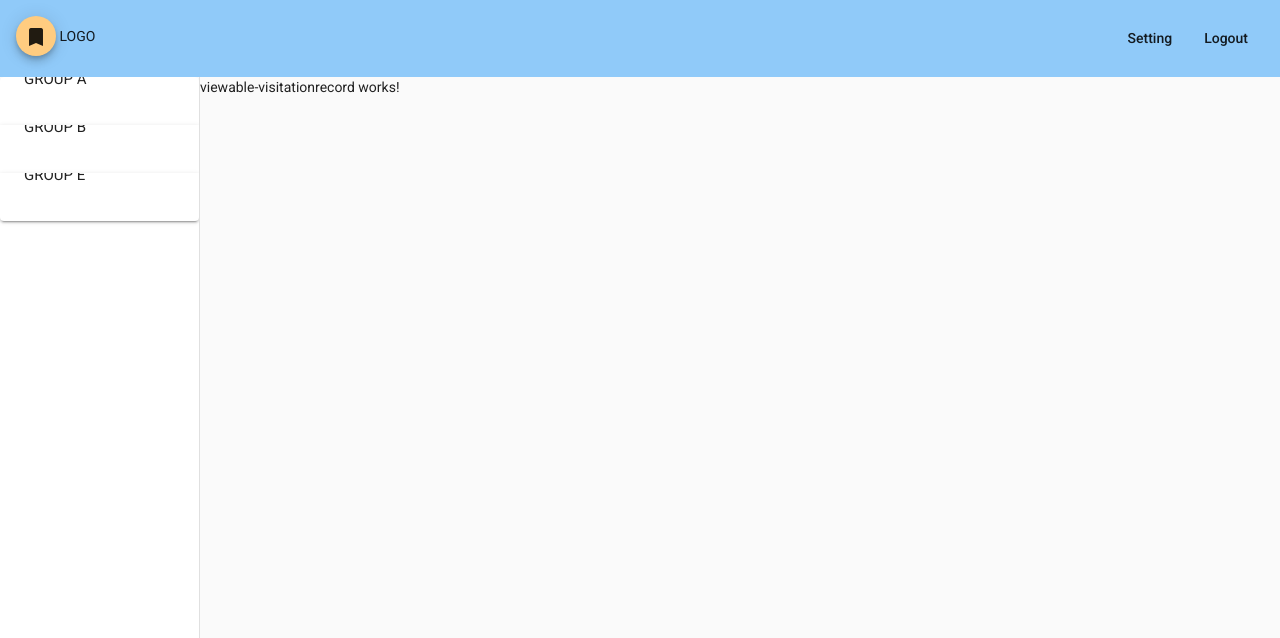
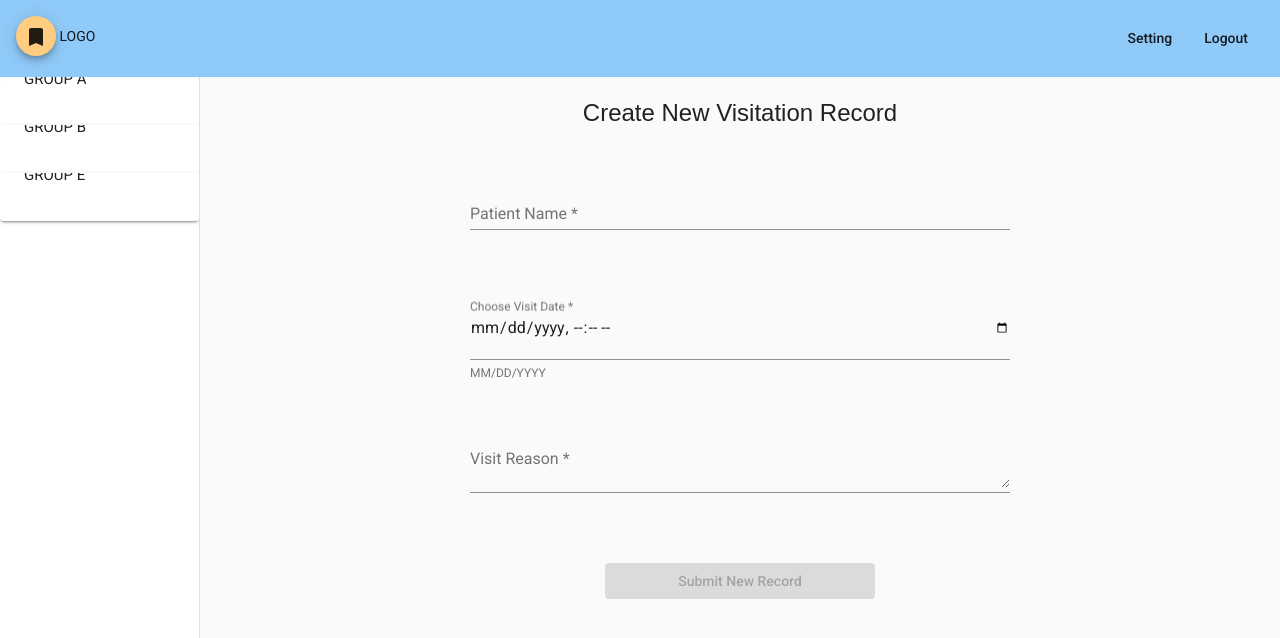
Before and after one commit to ferzt/EHRS, an Angular app: page /home/visitation-record in a window 1280 px wide. Shown: the top 638 px of the page. Built offline with nearby package versions, Linux system fonts and the light colour scheme.

Commit message:
Update to Create Record, created record class

```diff
--- a/src/app/viewable-visitationqueue/viewable-visitationqueue.component.css
+++ b/src/app/viewable-visitationqueue/viewable-visitationqueue.component.css
@@ -1,5 +1,6 @@
 .mat-table {
   width: 100%;
+  background-color:#fafafa;
 }
 .mat-form-field {
   font-size: 20px;
@@ -17,7 +18,15 @@
   border-color: currentColor;
 }
 
-th {
+.mat-header-cell, .mat-sort-header, .mat-header-row {
   font-weight: bold;
   font-size: 14px;
+  flex-direction: column;
+  justify-content: center;
 }
+
+h2 {
+  font-family: Arial, Helvetica, sans-serif;
+  text-align: center;
+  font-size: 24px;
+}
--- a/src/app/viewable-visitationqueue/viewable-visitationqueue.component.html
+++ b/src/app/viewable-visitationqueue/viewable-visitationqueue.component.html
@@ -1,7 +1,14 @@
+<div class="pageTitle">
+  <br />
+  <h2>Visitation Queue</h2>
+</div>
+
+<br/>
+
 <div class="queue">
 
-  <mat-form-field appearance="standard">
-    <mat-label>Search Records</mat-label>
+  <mat-form-field >
+    <mat-label>*Search Records</mat-label>
     <input matInput (keyup)="applyFilter($event)" placeholder="Ex. John Smith" #input>
   </mat-form-field>
 
--- a/src/app/viewable-visitationrecord/viewable-visitationrecord.component.css
+++ b/src/app/viewable-visitationrecord/viewable-visitationrecord.component.css
@@ -0,0 +1,23 @@
+h2 {
+    font-family: Arial, Helvetica, sans-serif;
+    text-align: center;
+    font-size: 24px;
+}
+
+.newRecord {
+    display: flex;
+    justify-content: center;
+    align-items: center;
+    flex-direction: column;
+  }
+
+.mat-form-field{
+    width: 50%;
+    font-size: 16px;
+    padding-bottom: 50px;
+}
+
+.mat-raised-button {
+    background-color: #90CAF9;
+    width: 25%;
+}
--- a/src/app/viewable-visitationrecord/viewable-visitationrecord.component.html
+++ b/src/app/viewable-visitationrecord/viewable-visitationrecord.component.html
@@ -1 +1,57 @@
-<p>viewable-visitationrecord works!</p>
+<div class="pageTitle">
+    <br />
+    <h2>Create New Visitation Record</h2>
+</div>
+
+<br/><br/>
+<div class="recordForm">
+
+    <form class="newRecord" #visitationForm="ngForm" (ngSubmit)="onSubmit()" novalidate >
+
+        <mat-form-field class="patientName">
+            <mat-label>Patient Name</mat-label>
+            <input type="text" required #patientName="ngModel"
+                [class.is-invlaid]="patientName.invalid && patientName.touched"
+                class="form-control"
+                placeholder="Find Patient"
+                aria-label="Patient Name"
+                name="patientName"
+                matInput
+                [(ngModel)]="formModel.patientID"
+                [matAutocomplete]="auto">
+            <mat-autocomplete autoActiveFirstOption #auto="matAutocomplete">
+              <mat-option *ngFor="let name of filteredNames | async" [value]="name">
+                {{name}}
+              </mat-option>
+            </mat-autocomplete>
+        </mat-form-field>
+
+        <mat-form-field class="visitDate" >
+            <mat-label>Choose Visit Date</mat-label>
+            <input matInput [(ngModel)]="formModel.visitDate"
+                [class.is-invlaid]="visitDate.invalid && visitDate.touched"
+                required #visitDate="ngModel"
+                type="datetime-local"
+                name="visitDate"
+                placeholder="start date" >
+            <mat-hint>MM/DD/YYYY</mat-hint>
+            <mat-datepicker #picker></mat-datepicker>
+        </mat-form-field>
+
+        <mat-form-field class="visitReason">
+            <mat-label>Visit Reason</mat-label>
+            <textarea matInput [(ngModel)]="formModel.visitReason"
+                [class.is-invlaid]="visitReason.invalid && visitReason.touched"
+                required #visitReason="ngModel"
+                name="visitReason"
+                placeholder="Ex. Patient is feeling...">
+            </textarea>
+        </mat-form-field>
+
+        <button mat-raised-button [disabled]="visitationForm.form.invalid"
+            type="submit">Submit New Record</button>
+        <br/>
+    </form>
+
+
+</div>
--- a/src/app/viewable-visitationrecord/viewable-visitationrecord.component.ts
+++ b/src/app/viewable-visitationrecord/viewable-visitationrecord.component.ts
@@ -1,4 +1,10 @@
 import { Component, OnInit } from '@angular/core';
+import {FormControl} from '@angular/forms';
+import {Observable} from 'rxjs';
+import {map, startWith} from 'rxjs/operators';
+import { VisitationRecord } from '../visitation-record';
+import { Router } from '@angular/router';
+
 
 @Component({
   selector: 'app-viewable-visitationrecord',
@@ -7,9 +13,29 @@ import { Component, OnInit } from '@angular/core';
 })
 export class ViewableVisitationrecordComponent implements OnInit {
 
-  constructor() { }
+  myControl = new FormControl();
+  names: string[] = ['Medge Edwards', 'Kirk Acosta', 'Demetria Copeland','Reagan Mueller', 'Justine Page'];
+  filteredNames: Observable<string[]>;
 
-  ngOnInit(): void {
+  formModel = new VisitationRecord(0, '', new Date, '', 0, 0, 0, 0, '', '', '', 0);
+
+  constructor( private router: Router) { }
+
+  ngOnInit() {
+    this.filteredNames = this.myControl.valueChanges.pipe(
+      startWith(''),
+      map(value => this._filter(value)),
+    );
+  }
+
+  private _filter(value: string): string[] {
+    const filterValue = value.toLowerCase();
+    return this.names.filter(name => name.toLowerCase().includes(filterValue));
+  }
+
+  onSubmit() {
+    console.log(this.formModel);
+    this.router.navigate(['/home/visitation-queue']);
   }
 
 }
--- /dev/null
+++ b/src/app/visitation-record.ts
@@ -0,0 +1,16 @@
+export class VisitationRecord {
+    constructor(
+        public visitationRecordID: number,
+        public patientID: string,
+        public visitDate: Date,
+        public status: string,
+        public nurseID: number,
+        public doctorID: number,
+        public vitalsID: number,
+        public diagnosisID: number,
+        public visitReason: string,
+        public symptoms: string,
+        public visitSummary: string,
+        public createdBy: number
+    ) {}
+}
```
Also changed, not shown: 1 other file (tests, documents, lock files or other folders).
